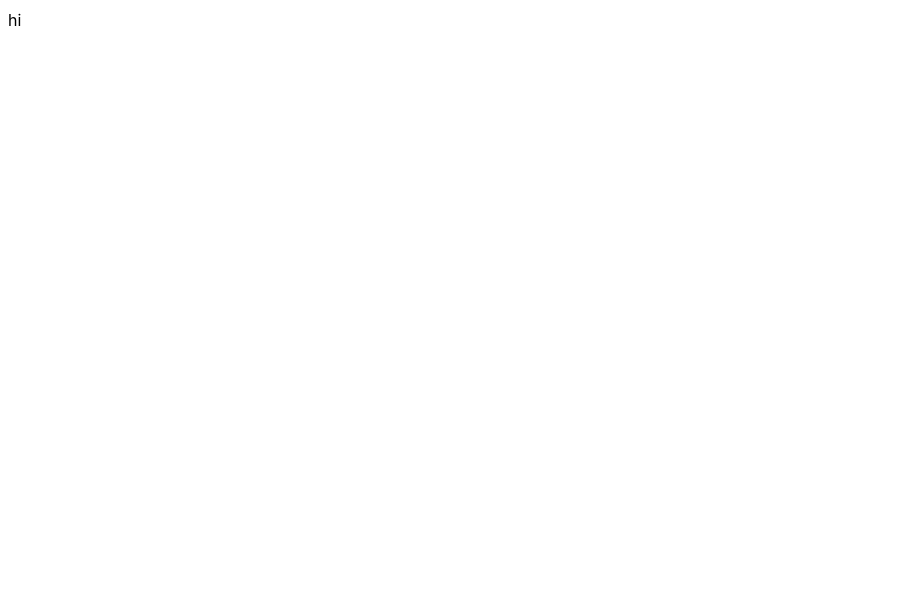
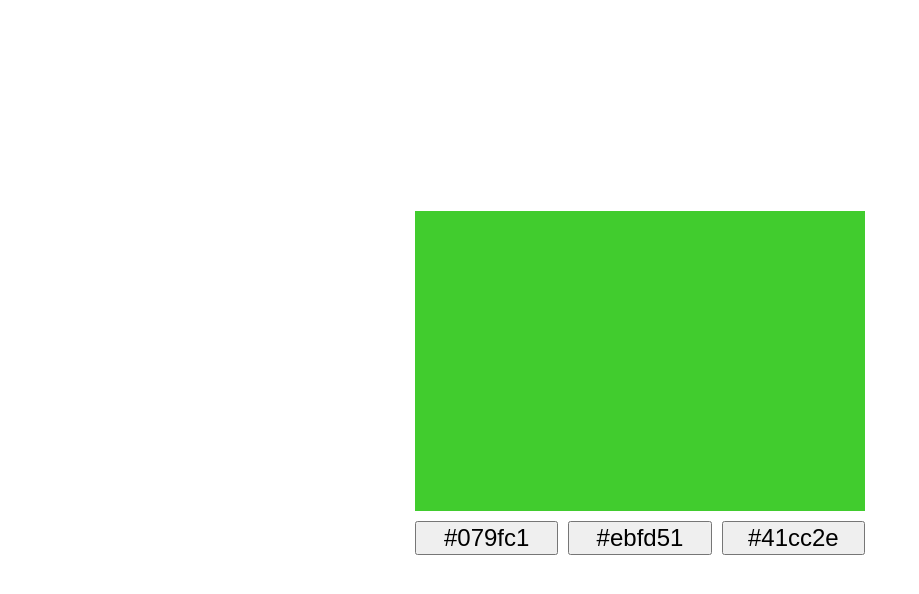
Before and after one commit to ihorklieshchov/react-challenges, a React (Vite) app: page / in a window 1280 px wide. Shown: the top 594 px of the page, without its empty margins (0-919 px from the left). Built offline with nearby package versions, Linux system fonts and the light colour scheme.

Commit message:
guess color game

```diff
--- a/package.json
+++ b/package.json
@@ -13,6 +13,7 @@
     "format": "prettier --write 'src//**/*.{ts,tsx}'"
   },
   "dependencies": {
+    "classnames": "^2.3.2",
     "react": "^18.2.0",
     "react-dom": "^18.2.0"
   },
--- a/src/App.tsx
+++ b/src/App.tsx
@@ -1 +1,7 @@
-export const App = () => <div>hi</div>;
+import { GuessColor } from './guess-color/GuessColor';
+
+export const App = () => (
+  <div className="preview">
+    <GuessColor />
+  </div>
+);
--- /dev/null
+++ b/src/guess-color/GuessColor.css
@@ -0,0 +1,34 @@
+.guess-color {
+  display: flex;
+  flex-flow: column;
+  gap: 10px;
+  width: 450px;
+}
+
+.guess-color .color-preview {
+  width: 100%;
+  aspect-ratio: 3/2;
+}
+
+.guess-color .controls {
+  display: flex;
+  gap: 10px;
+}
+
+.guess-color .controls button {
+  width: 100%;
+  font-size: 1.5rem;
+  cursor: pointer;
+}
+
+.guess-color .message {
+  font-size: 1.5rem;
+  line-height: 1.5rem;
+  height: 1.5rem;
+  text-align: center;
+  color: green;
+}
+
+.guess-color .message.error {
+  color: red;
+}
--- /dev/null
+++ b/src/guess-color/GuessColor.tsx
@@ -0,0 +1,25 @@
+import './GuessColor.css';
+import cls from 'classnames';
+import { useGuessColor } from './useGuessColor';
+
+export const GuessColor = () => {
+  const { variants, correctAnswer, message, error, takeAGuess } =
+    useGuessColor();
+
+  return (
+    <div className="guess-color">
+      <div
+        className="color-preview"
+        style={{ background: variants[correctAnswer] }}
+      />
+      <div className="controls">
+        {variants.map((variant, index) => (
+          <button key={variant} onClick={() => takeAGuess(index)}>
+            {variant}
+          </button>
+        ))}
+      </div>
+      <div className={cls('message', { error })}>{message}</div>
+    </div>
+  );
+};
--- /dev/null
+++ b/src/guess-color/useGuessColor.ts
@@ -0,0 +1,29 @@
+import { useCallback, useMemo, useState } from 'react';
+
+const randomHexColor = () =>
+  `#${[...Array(6)].map(() => (~~(Math.random() * 16)).toString(16)).join('')}`;
+
+const generateVariants = () => [...Array(3)].map(randomHexColor);
+
+export const useGuessColor = () => {
+  const [variants, setVariants] = useState<string[]>(generateVariants);
+  const [message, setMessage] = useState<string>('');
+  const [error, setError] = useState(false);
+
+  const correctAnswer = useMemo(() => ~~(Math.random() * 3), [variants]);
+
+  const takeAGuess = useCallback(
+    (index: number) => {
+      if (correctAnswer === index) {
+        setVariants(generateVariants());
+        setMessage('Correct!');
+      } else {
+        setMessage('Try Again...');
+      }
+      setError(correctAnswer !== index);
+    },
+    [correctAnswer],
+  );
+
+  return { variants, correctAnswer, message, error, takeAGuess };
+};
--- a/src/index.css
+++ b/src/index.css
@@ -8,3 +8,15 @@
   -moz-osx-font-smoothing: grayscale;
   -webkit-text-size-adjust: 100%;
 }
+
+body {
+  margin: 0;
+}
+
+.preview {
+  width: 100vw;
+  height: 100vh;
+  display: flex;
+  justify-content: center;
+  align-items: center;
+}
--- a/src/main.tsx
+++ b/src/main.tsx
@@ -1,6 +1,6 @@
 import React from 'react';
 import ReactDOM from 'react-dom/client';
-import { App } from './App.tsx';
+import { App } from './App';
 import './index.css';
 
 ReactDOM.createRoot(document.getElementById('root') as HTMLElement).render(
```
Also changed, not shown: .eslintrc.json, 1 other file (tests, documents, lock files or other folders).
